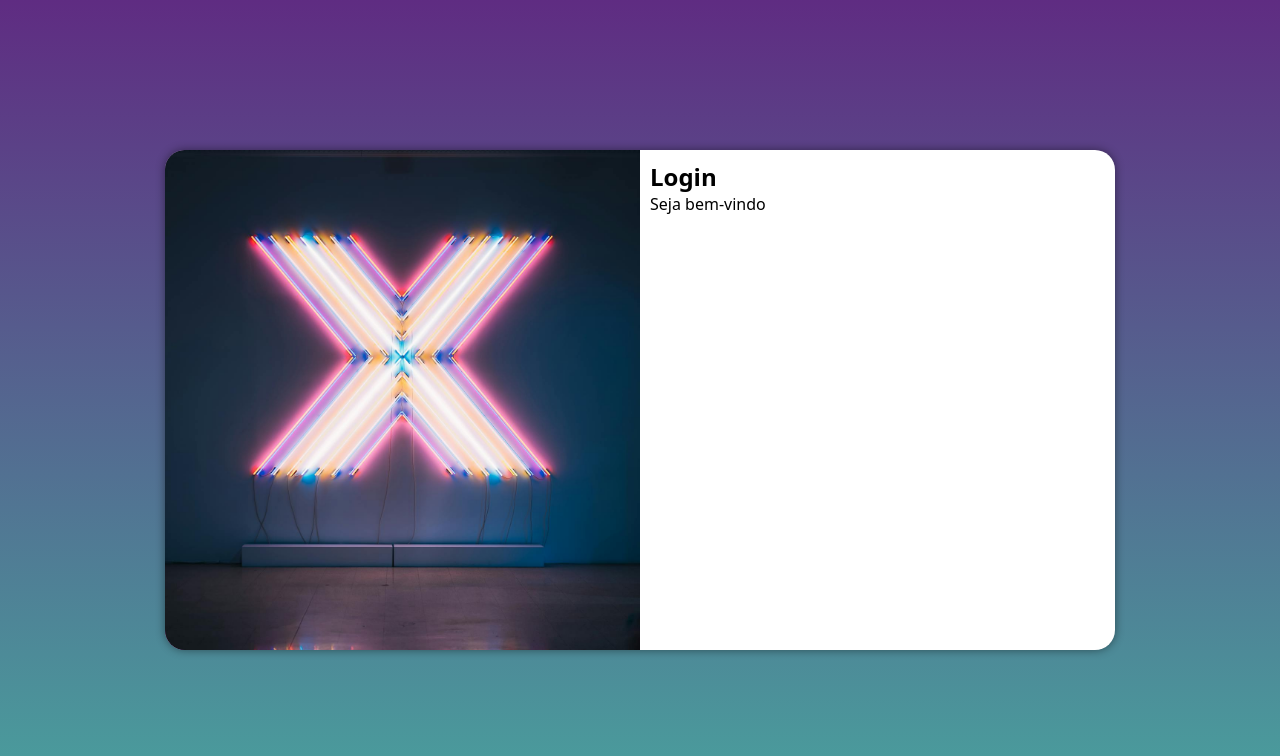
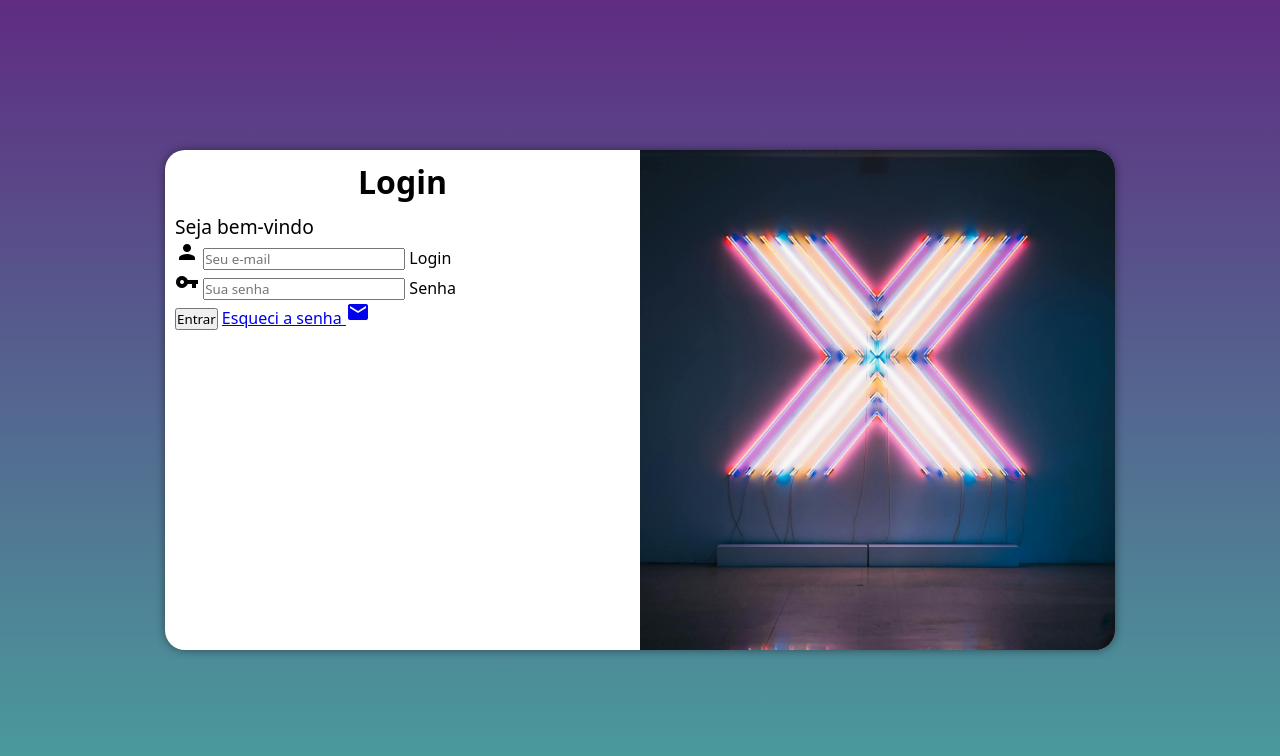
Before and after one commit to V-Charles/projeto-login, a plain HTML site: page index.html in a window 1280 px wide. Drawn offline with Linux system fonts and the light colour scheme.

Commit message:
Adicionei o formulário

```diff
--- a/estilos/media-query.css
+++ b/estilos/media-query.css
@@ -47,13 +47,21 @@ Grandes telas: aceima de 1200px
     }
 
     section#login > div#imagem {
-        float: left;
+        float: right;
         width: 50%;
         height: 100%;
     }
 
     section#login > div#formulario {
-        float: right;
+        float: left;
         width: 50%;
     }
+
+    div#formulario > h1 {
+        font-size: 2em;
 }
+
+    div#formulario > p {
+        font-size: 1.2em;
+}
+}
--- a/estilos/style.css
+++ b/estilos/style.css
@@ -58,3 +58,12 @@ section#login > div#formulario {
     display: block;
     padding: 10px;
 }
+
+div#formulario > h1 {
+    text-align: center;
+    margin-bottom: 10px;
+}
+
+div#formulario > p {
+    font-size: 0.8em;
+}
--- a/index.html
+++ b/index.html
@@ -3,6 +3,7 @@
 <head>
     <meta charset="UTF-8">
     <meta name="viewport" content="width=device-width, initial-scale=1.0">
+    <link href="https://fonts.googleapis.com/icon?family=Material+Icons" rel="stylesheet">
     <link rel="stylesheet" href="estilos/style.css">
     <link rel="stylesheet" href="estilos/media-query.css">
     <title>Login</title>
@@ -16,8 +17,22 @@
             <div id="formulario">
                 <h1>Login</h1>
                 <p>Seja bem-vindo</p>
-                <form action="login.php" method="post">
+                <form action="login.php" method="post" autocomplete="on">
 
+                    <div class="campo">
+                        <i class="material-icons">person</i>
+                        <input type="email" name="login" id="ilogin" placeholder="Seu e-mail" autocomplete="email" required maxlength="30">
+                        <label for="ilogin">Login</label>
+                    </div>
+
+                    <div class="Senha">
+                        <i class="material-icons">vpn_key</i>
+                        <input type="password" name="senha" id="isenha" placeholder="Sua senha" autocomplete="current-password" required minlength="8" maxlength="20">
+                        <label for="isenha">Senha</label>
+                    </div>
+
+                    <input type="submit" value="Entrar">
+                    <a href="esqueci.html">Esqueci a senha <i class="material-icons">mail</i></a>
                 </form>
             </div>
         </section>
```
